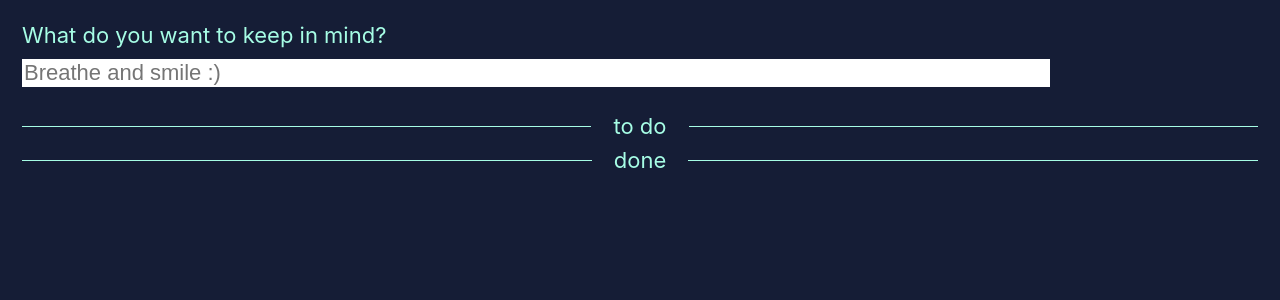
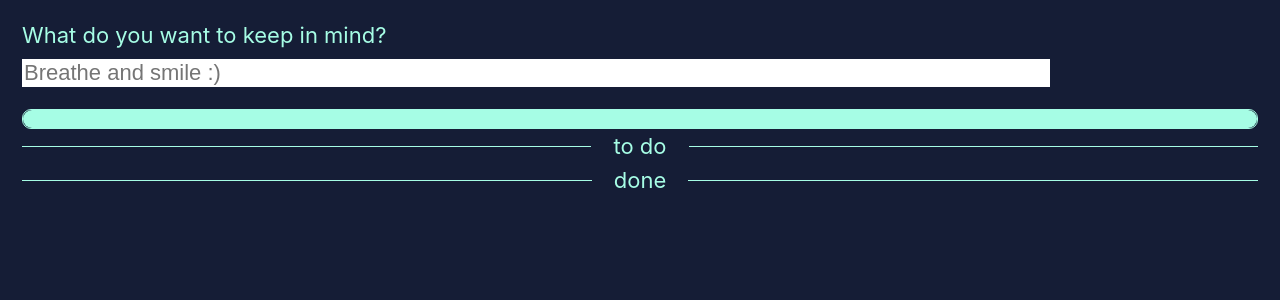
Before and after one commit to FreyaElisabeth/to-do-list, a React (Create React App) app: page / in a window 1280 px wide. Shown: the top 300 px of the page. Built offline with nearby package versions, Linux system fonts and the light colour scheme.

Commit message:
Integrate styles in Components, add progress bar

```diff
--- a/src/App.css
+++ /dev/null
@@ -1,12 +0,0 @@
-.App {
-  background: #151d36;
-  color: #a6fde5;
-  font-size: 22px;
-  min-height: 100vh;
-  padding: 1em;
-}
-
-.Wrapper {
-  display: grid;
-  grid-auto-rows: 1.5em;
-}
--- a/src/App.js
+++ b/src/App.js
@@ -1,10 +1,19 @@
 import React, { Component } from 'react'
 import uid from 'uid'
-import './App.css'
+import styled from 'styled-components'
 
 import Input from './Input'
 import ToDo from './ToDo'
 import Separator from './Separator'
+import ProgressBar from './ProgressBar'
+
+const Wrapper = styled.div`
+  background: #151d36;
+  color: #a6fde5;
+  font-size: 22px;
+  min-height: 100vh;
+  padding: 1em;
+`
 
 export default class App extends Component {
   state = {
@@ -14,13 +23,14 @@ export default class App extends Component {
   render() {
     this.save()
     return (
-      <div className="App">
+      <Wrapper>
         <Input onSubmit={event => this.onEnter(event)} />
+        <ProgressBar width={this.determineProgress()} />
         <Separator text="to do" />
         {this.renderOpenToDos()}
         <Separator text="done" />
         {this.renderDoneToDos()}
-      </div>
+      </Wrapper>
     )
   }
 
@@ -29,6 +39,12 @@ export default class App extends Component {
       this.addInputToArray(event)
       event.target.value = ''
     }
+  }
+
+  determineProgress() {
+    const { todos } = this.state
+    const result = todos.filter(todo => todo.done).length / todos.length
+    return result
   }
 
   renderOpenToDos() {
--- a/src/index.css
+++ b/src/GlobalStyle.js
@@ -1,10 +1,14 @@
+import { createGlobalStyle } from 'styled-components'
+
+export default createGlobalStyle`
 body {
-  -moz-osx-font-smoothing: grayscale;
-  -webkit-font-smoothing: antialiased;
   box-sizing: border-box;
   font-family: -apple-system, BlinkMacSystemFont, 'Segoe UI', 'Roboto', 'Oxygen',
     'Ubuntu', 'Cantarell', 'Fira Sans', 'Droid Sans', 'Helvetica Neue',
     sans-serif;
   margin: 0;
   padding: 0;
+  -moz-osx-font-smoothing: grayscale;
+  -webkit-font-smoothing: antialiased;
 }
+`
--- a/src/Input.css
+++ /dev/null
@@ -1,13 +0,0 @@
-input {
-  margin: 0.5em 0 1em 0;
-  font-size: 22px;
-  caret-color: #151d36;
-  color: #151d36;
-  width: 80vw;
-  border: none;
-}
-
-input:focus {
-  outline: none;
-  box-shadow: 0 0 2px 2px #a6fde5;
-}
--- a/src/Input.js
+++ b/src/Input.js
@@ -1,12 +1,26 @@
 import React, { Component } from 'react'
-import './Input.css'
+import styled from 'styled-components'
+
+const InputField = styled.input`
+  margin: 0.5em 0 1em 0;
+  font-size: 22px;
+  caret-color: #151d36;
+  color: #151d36;
+  width: 80vw;
+  border: none;
+
+  &:focus {
+    outline: none;
+    box-shadow: 0 0 2px 2px #a6fde5;
+  }
+`
 
 export default class Input extends Component {
   render() {
     return (
       <label htmlFor="input">
         What do you want to keep in mind?
-        <input
+        <InputField
           name="input"
           placeholder="Breathe and smile :)"
           className="Input"
--- /dev/null
+++ b/src/ProgressBar.js
@@ -0,0 +1,24 @@
+import React, { Component } from 'react'
+import styled from 'styled-components'
+import { turquoise } from './colors'
+
+const Wrapper = styled.div`
+  border: 1px solid ${turquoise};
+  border-radius: 9px;
+`
+const Progress = styled.div`
+  background: ${turquoise};
+  border-radius: 9px;
+  height: 18px;
+  width: ${props => props.width}%;
+`
+
+export default class ProgressBar extends Component {
+  render() {
+    return (
+      <Wrapper>
+        <Progress width={this.props.width * 100} />
+      </Wrapper>
+    )
+  }
+}
--- a/src/Separator.js
+++ b/src/Separator.js
@@ -1,30 +1,30 @@
 import React, { Component } from 'react'
 import styled from 'styled-components'
 
-const WrapperSeparator = styled.section`
+const Wrapper = styled.section`
   display: flex;
   align-items: center;
+`
 
-  .hr {
-    width: 100%;
-    margin: 0.75em 0;
-    border-bottom: 1px solid #a6fde5;
-  }
+const Line = styled.div`
+  width: 100%;
+  margin: 0.75em 0;
+  border-bottom: ${props => props.thickness || 4}px solid #a6fde5;
+`
 
-  span {
-    white-space: nowrap;
-    padding: 0 1em;
-  }
+const Text = styled.span`
+  white-space: nowrap;
+  padding: 0 1em;
 `
 
 export default class Separator extends Component {
   render() {
     return (
-      <WrapperSeparator>
-        <div className="hr" />
-        <span>{this.props.text}</span>
-        <div className="hr" />
-      </WrapperSeparator>
+      <Wrapper>
+        <Line thickness={1} />
+        <Text>{this.props.text}</Text>
+        <Line thickness={1} />
+      </Wrapper>
     )
   }
 }
--- a/src/ToDo.css
+++ /dev/null
@@ -1,28 +0,0 @@
-.ToDo {
-  display: flex;
-  justify-content: space-between;
-  align-items: center;
-  margin-top: 0.75em;
-  margin-bottom: 0.75em;
-}
-
-.done {
-  text-decoration: line-through;
-}
-
-.deleteBtn {
-  width: 1.2em;
-  height: 1.2em;
-  font-size: 22px;
-  border: none;
-  color: #151d36;
-  border-radius: 50%;
-  background: #a6fde5;
-  text-align: center;
-  vertical-align: center;
-}
-
-.deleteBtn:focus {
-  outline: none;
-  box-shadow: 0 0 2px 2px #a6fde5;
-}
--- a/src/ToDo.js
+++ b/src/ToDo.js
@@ -1,19 +1,46 @@
 import React, { Component } from 'react'
-import './ToDo.css'
+import styled from 'styled-components'
+
+const Wrapper = styled.div`
+  display: flex;
+  justify-content: space-between;
+  align-items: center;
+  margin-top: 0.75em;
+  margin-bottom: 0.75em;
+
+  .done {
+    text-decoration: line-through;
+  }
+`
+
+const Button = styled.button`
+  width: 1.2em;
+  height: 1.2em;
+  font-size: 22px;
+  border: none;
+  color: #151d36;
+  border-radius: 50%;
+  background: #a6fde5;
+  text-align: center;
+  vertical-align: center;
+
+  &:focus {
+    outline: none;
+    box-shadow: 0 0 2px 2px #a6fde5;
+  }
+`
 
 export default class ToDo extends Component {
   render() {
     const { text, onToggle, onDelete, done } = this.props
 
     return (
-      <div className="ToDo">
+      <Wrapper>
         <span className={done ? 'done' : ''} onClick={onToggle}>
           {text}
         </span>
-        <button className="deleteBtn" onClick={onDelete}>
-          &times;
-        </button>
-      </div>
+        <Button onClick={onDelete}>&times;</Button>
+      </Wrapper>
     )
   }
 }
--- /dev/null
+++ b/src/colors.js
@@ -0,0 +1,2 @@
+export const turquoise = '#a6fde5'
+export const darkblue = '#151d36'
--- a/src/index.js
+++ b/src/index.js
@@ -1,10 +1,17 @@
 import React from 'react'
 import ReactDOM from 'react-dom'
-import './index.css'
+import GlobalStyle from './GlobalStyle'
+
 import App from './App'
 import * as serviceWorker from './serviceWorker'
 
-ReactDOM.render(<App />, document.getElementById('root'))
+ReactDOM.render(
+  <React.Fragment>
+    <App />
+    <GlobalStyle />
+  </React.Fragment>,
+  document.getElementById('root')
+)
 
 // If you want your app to work offline and load faster, you can change
 // unregister() to register() below. Note this comes with some pitfalls.
```
